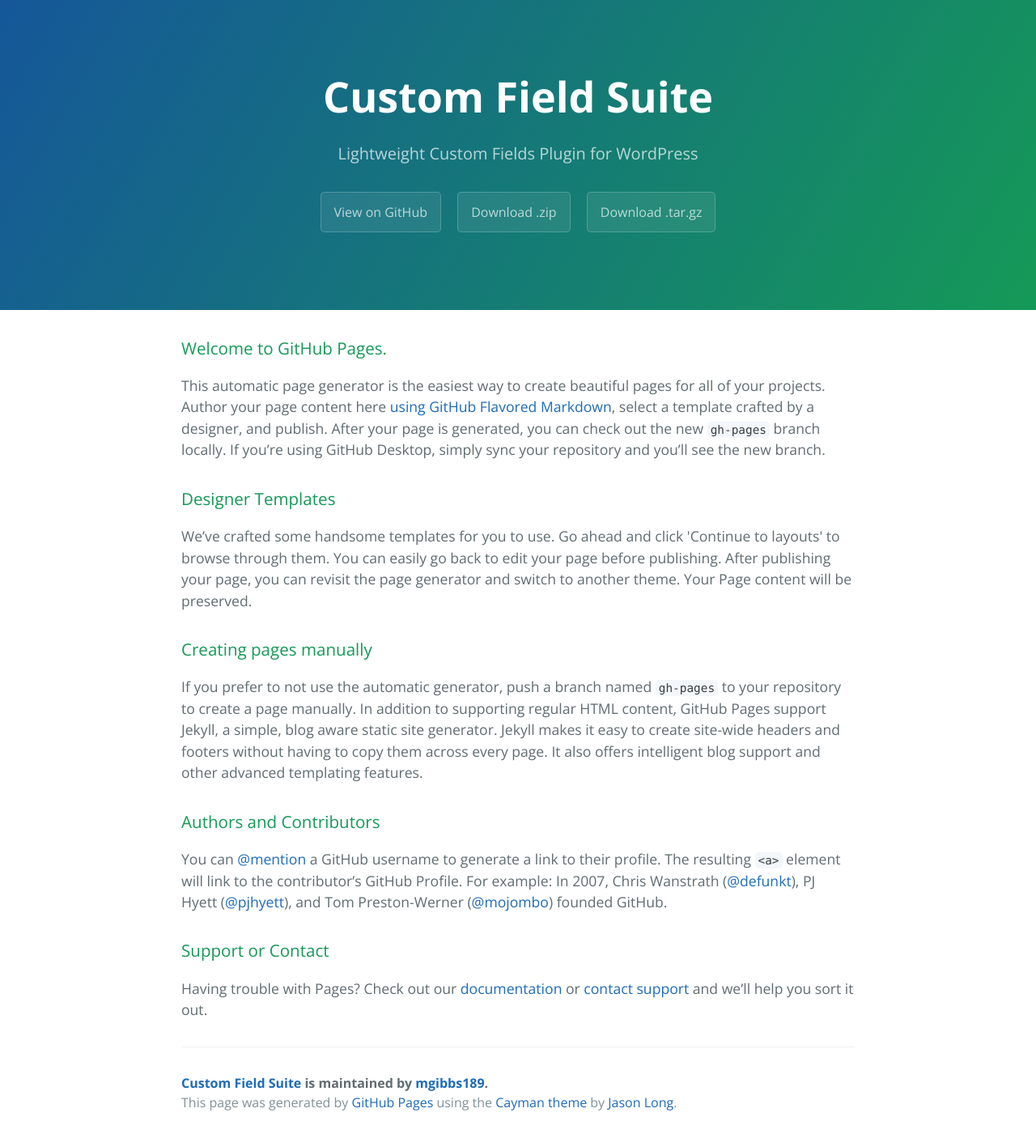
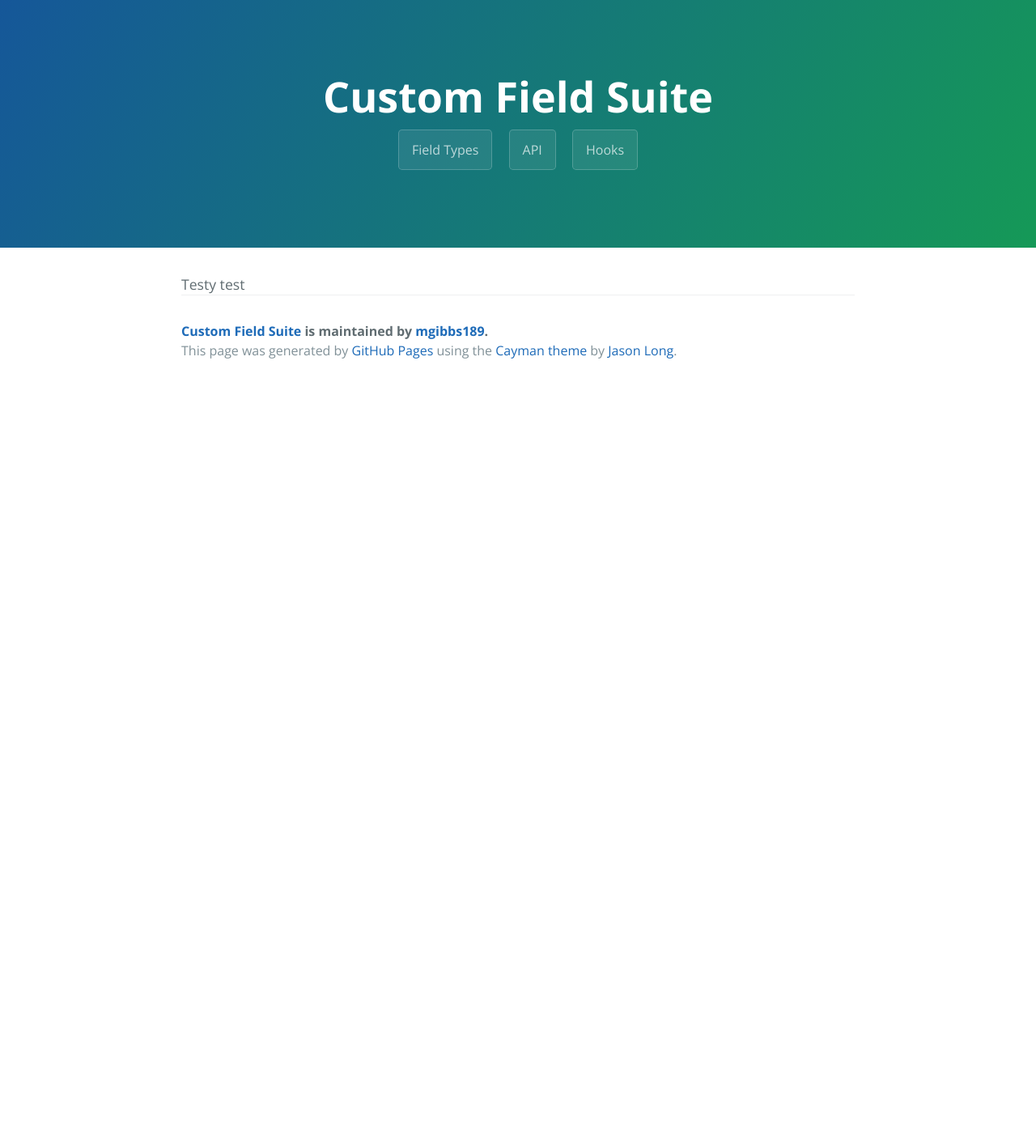
Before and after one commit to mgibbs189/custom-field-suite, a Jekyll site: the page built from api.html, in a window 1280 px wide. Shown: the whole page at 81% size. Built offline with Jekyll 4.4.1, drawn with Linux system fonts in a browser that asks for light colours; after the commit the page ends 900 px from its top, so only the background shows below that.

Commit message:
Update api.html

```diff
--- a/hooks.html
+++ b/api.html
@@ -1,57 +1,6 @@
-<!DOCTYPE html>
-<html lang="en-us">
-  <head>
-    <meta charset="UTF-8">
-    <title>Custom Field Suite by mgibbs189</title>
-    <meta name="viewport" content="width=device-width, initial-scale=1">
-    <link rel="stylesheet" type="text/css" href="stylesheets/normalize.css" media="screen">
-    <link href='https://fonts.googleapis.com/css?family=Open+Sans:400,700' rel='stylesheet' type='text/css'>
-    <link rel="stylesheet" type="text/css" href="stylesheets/stylesheet.css" media="screen">
-    <link rel="stylesheet" type="text/css" href="stylesheets/github-light.css" media="screen">
-  </head>
-  <body>
-    <section class="page-header">
-      <h1 class="project-name">Custom Field Suite</h1>
-      <h2 class="project-tagline">Lightweight Custom Fields Plugin for WordPress</h2>
-      <a href="https://github.com/mgibbs189/custom-field-suite" class="btn">View on GitHub</a>
-      <a href="https://github.com/mgibbs189/custom-field-suite/zipball/master" class="btn">Download .zip</a>
-      <a href="https://github.com/mgibbs189/custom-field-suite/tarball/master" class="btn">Download .tar.gz</a>
-    </section>
+---
+layout: default
+title: API - Custom Field Suite
+---
 
-    <section class="main-content">
-      <h3>
-<a id="welcome-to-github-pages" class="anchor" href="#welcome-to-github-pages" aria-hidden="true"><span class="octicon octicon-link"></span></a>Welcome to GitHub Pages.</h3>
-
-<p>This automatic page generator is the easiest way to create beautiful pages for all of your projects. Author your page content here <a href="https://guides.github.com/features/mastering-markdown/">using GitHub Flavored Markdown</a>, select a template crafted by a designer, and publish. After your page is generated, you can check out the new <code>gh-pages</code> branch locally. If you’re using GitHub Desktop, simply sync your repository and you’ll see the new branch.</p>
-
-<h3>
-<a id="designer-templates" class="anchor" href="#designer-templates" aria-hidden="true"><span class="octicon octicon-link"></span></a>Designer Templates</h3>
-
-<p>We’ve crafted some handsome templates for you to use. Go ahead and click 'Continue to layouts' to browse through them. You can easily go back to edit your page before publishing. After publishing your page, you can revisit the page generator and switch to another theme. Your Page content will be preserved.</p>
-
-<h3>
-<a id="creating-pages-manually" class="anchor" href="#creating-pages-manually" aria-hidden="true"><span class="octicon octicon-link"></span></a>Creating pages manually</h3>
-
-<p>If you prefer to not use the automatic generator, push a branch named <code>gh-pages</code> to your repository to create a page manually. In addition to supporting regular HTML content, GitHub Pages support Jekyll, a simple, blog aware static site generator. Jekyll makes it easy to create site-wide headers and footers without having to copy them across every page. It also offers intelligent blog support and other advanced templating features.</p>
-
-<h3>
-<a id="authors-and-contributors" class="anchor" href="#authors-and-contributors" aria-hidden="true"><span class="octicon octicon-link"></span></a>Authors and Contributors</h3>
-
-<p>You can <a href="https://github.com/blog/821" class="user-mention">@mention</a> a GitHub username to generate a link to their profile. The resulting <code>&lt;a&gt;</code> element will link to the contributor’s GitHub Profile. For example: In 2007, Chris Wanstrath (<a href="https://github.com/defunkt" class="user-mention">@defunkt</a>), PJ Hyett (<a href="https://github.com/pjhyett" class="user-mention">@pjhyett</a>), and Tom Preston-Werner (<a href="https://github.com/mojombo" class="user-mention">@mojombo</a>) founded GitHub.</p>
-
-<h3>
-<a id="support-or-contact" class="anchor" href="#support-or-contact" aria-hidden="true"><span class="octicon octicon-link"></span></a>Support or Contact</h3>
-
-<p>Having trouble with Pages? Check out our <a href="https://help.github.com/pages">documentation</a> or <a href="https://github.com/contact">contact support</a> and we’ll help you sort it out.</p>
-
-      <footer class="site-footer">
-        <span class="site-footer-owner"><a href="https://github.com/mgibbs189/custom-field-suite">Custom Field Suite</a> is maintained by <a href="https://github.com/mgibbs189">mgibbs189</a>.</span>
-
-        <span class="site-footer-credits">This page was generated by <a href="https://pages.github.com">GitHub Pages</a> using the <a href="https://github.com/jasonlong/cayman-theme">Cayman theme</a> by <a href="https://twitter.com/jasonlong">Jason Long</a>.</span>
-      </footer>
-
-    </section>
-
-
-  </body>
-</html>
+Testy test
```
